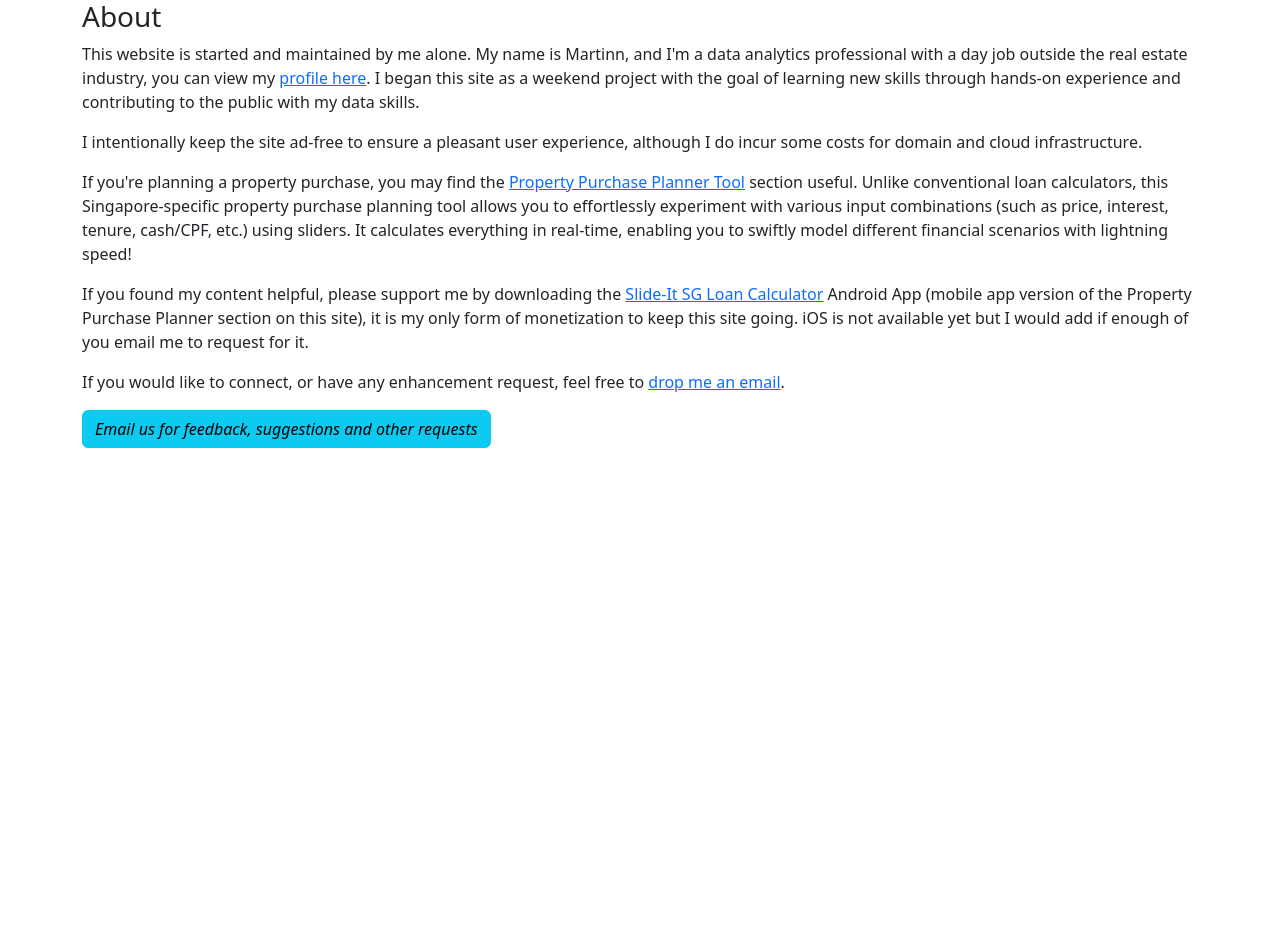
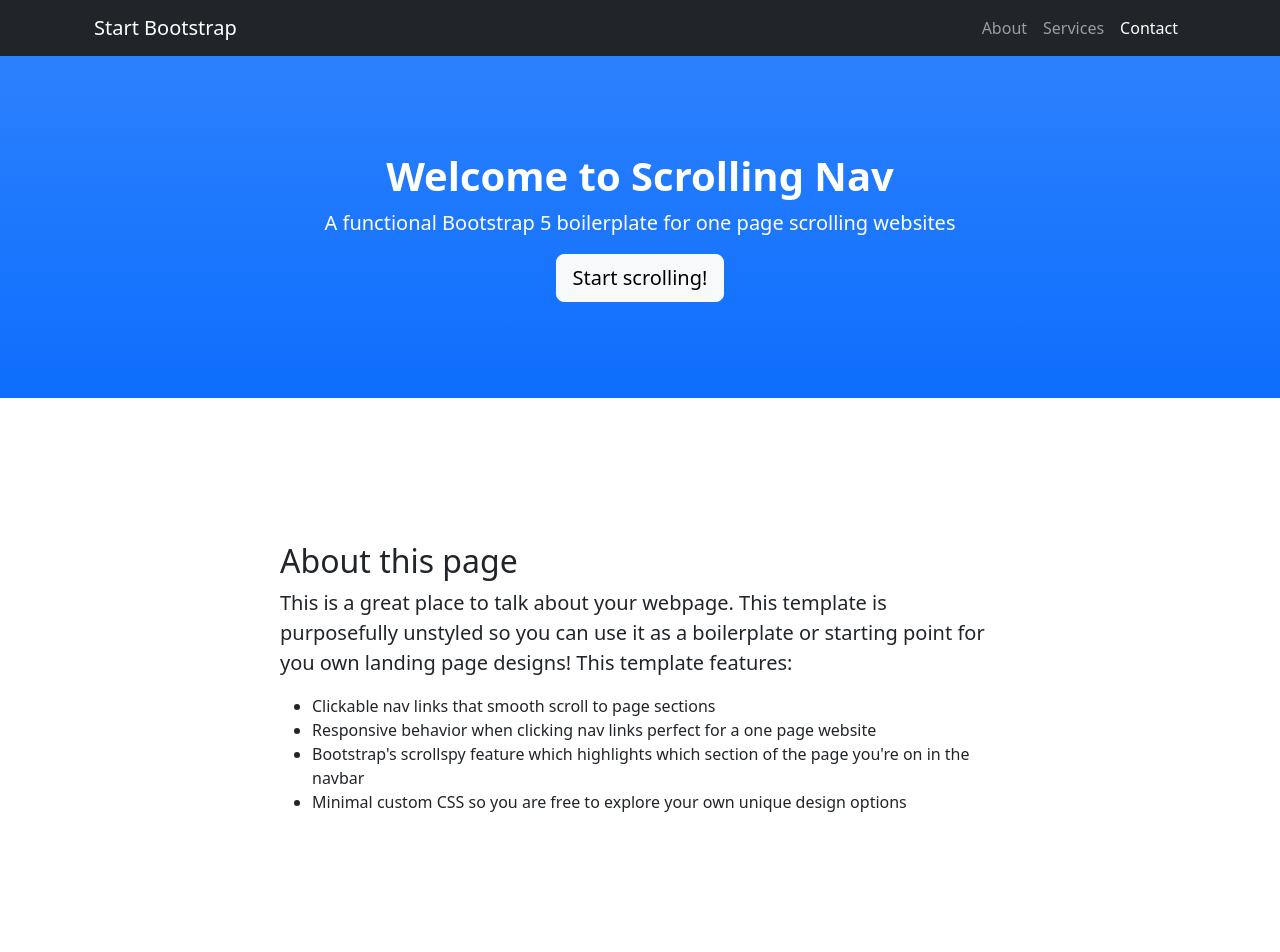
Before and after one commit to mn2c/mn2c.github.io, a plain HTML site: page index.html in a window 1280 px wide. Shown: the top 952 px of the page. Before the commit the page ends 800 px from the top, so only its background shows below. Drawn offline with nearby package versions, Linux system fonts and the light colour scheme.

Commit message:
Update index.html

```diff
--- a/index.html
+++ b/index.html
@@ -1,35 +1,84 @@
 <!DOCTYPE html>
 <html lang="en">
-<head>
-
-    <meta charset="UTF-8">
-    <meta name="viewport" content="width=device-width, initial-scale=1.0">
-    <title>About</title>
-    <link rel="stylesheet" type="text/css" href="css/styles.css">
-
-    <!-- <link href="https://cdn.jsdelivr.net/npm/bootstrap@5.1.3/dist/css/bootstrap.min.css" rel="stylesheet" integrity="sha384-1BmE4kWBq78iYhFldvKuhfTAU6auU8tT94WrHftjDbrCEXSU1oBoqyl2QvZ6jIW3" crossorigin="anonymous"> -->
-    <!-- <link rel="stylesheet" href="{{url_for('static', filename='css/styles.css')}}"> -->
-</head>
-<body>
-    <!-- {% include "navbar.html" %} -->
-
-    <div class="container">
-        <h3>About</h3>
-        <p>This website is started and maintained by me alone. My name is Martinn, and I'm a data analytics professional with a day job outside the real estate industry, you can view my <a href="https://www.linkedin.com/in/martinnchee/" target="_blank">profile here</a>. I began this site as a weekend project with the goal of learning new skills through hands-on experience and contributing to the public with my data skills.</p>
-
-        <p>I intentionally keep the site ad-free to ensure a pleasant user experience, although I do incur some costs for domain and cloud infrastructure.</p>
-
-        <p>If you're planning a property purchase, you may find the <a href="/mortgage-loan-calculator">Property Purchase Planner Tool</a> section useful. Unlike conventional loan calculators, this Singapore-specific property purchase planning tool allows you to effortlessly experiment with various input combinations (such as price, interest, tenure, cash/CPF, etc.) using sliders. It calculates everything in real-time, enabling you to swiftly model different financial scenarios with lightning speed!</p>
-
-        <p>If you found my content helpful, please support me by downloading the <a href="https://play.google.com/store/apps/details?id=com.martinnchee.slideitsgloancalculator&referrer=utm_source%3Dpropertydata" target="_blank">Slide-It SG Loan Calculator</a> Android App (mobile app version of the Property Purchase Planner section on this site), it is my only form of monetization to keep this site going. iOS is not available yet but I would add if enough of you email me to request for it.</p>
-
-        <p>If you would like to connect, or have any enhancement request, feel free to <a href="mailto:analytics.property.global@gmail.com" target="_blank">drop me an email</a>.</p>
-
-        <p style="text-align:left;"><i><a href="mailto:analytics.property.global@gmail.com" class="btn btn-info" role="button">Email us for feedback, suggestions and other requests</a></i></p>
-
-    </div>
-    <!-- <script src="https://ajax.googleapis.com/ajax/libs/jquery/3.5.1/jquery.min.js"></script>
-    <script src="https://cdnjs.cloudflare.com/ajax/libs/popper.js/1.16.0/umd/popper.min.js"></script>
-    <script src="https://maxcdn.bootstrapcdn.com/bootstrap/4.5.2/js/bootstrap.min.js"></script> -->
-</body>
+    <head>
+        <meta charset="utf-8" />
+        <meta name="viewport" content="width=device-width, initial-scale=1, shrink-to-fit=no" />
+        <meta name="description" content="" />
+        <meta name="author" content="" />
+        <title>Scrolling Nav - Start Bootstrap Template</title>
+        <link rel="icon" type="image/x-icon" href="assets/favicon.ico" />
+        <!-- Core theme CSS (includes Bootstrap)-->
+        <link href="css/styles.css" rel="stylesheet" />
+    </head>
+    <body id="page-top">
+        <!-- Navigation-->
+        <nav class="navbar navbar-expand-lg navbar-dark bg-dark fixed-top" id="mainNav">
+            <div class="container px-4">
+                <a class="navbar-brand" href="#page-top">Start Bootstrap</a>
+                <button class="navbar-toggler" type="button" data-bs-toggle="collapse" data-bs-target="#navbarResponsive" aria-controls="navbarResponsive" aria-expanded="false" aria-label="Toggle navigation"><span class="navbar-toggler-icon"></span></button>
+                <div class="collapse navbar-collapse" id="navbarResponsive">
+                    <ul class="navbar-nav ms-auto">
+                        <li class="nav-item"><a class="nav-link" href="#about">About</a></li>
+                        <li class="nav-item"><a class="nav-link" href="#services">Services</a></li>
+                        <li class="nav-item"><a class="nav-link" href="#contact">Contact</a></li>
+                    </ul>
+                </div>
+            </div>
+        </nav>
+        <!-- Header-->
+        <header class="bg-primary bg-gradient text-white">
+            <div class="container px-4 text-center">
+                <h1 class="fw-bolder">Welcome to Scrolling Nav</h1>
+                <p class="lead">A functional Bootstrap 5 boilerplate for one page scrolling websites</p>
+                <a class="btn btn-lg btn-light" href="#about">Start scrolling!</a>
+            </div>
+        </header>
+        <!-- About section-->
+        <section id="about">
+            <div class="container px-4">
+                <div class="row gx-4 justify-content-center">
+                    <div class="col-lg-8">
+                        <h2>About this page</h2>
+                        <p class="lead">This is a great place to talk about your webpage. This template is purposefully unstyled so you can use it as a boilerplate or starting point for you own landing page designs! This template features:</p>
+                        <ul>
+                            <li>Clickable nav links that smooth scroll to page sections</li>
+                            <li>Responsive behavior when clicking nav links perfect for a one page website</li>
+                            <li>Bootstrap's scrollspy feature which highlights which section of the page you're on in the navbar</li>
+                            <li>Minimal custom CSS so you are free to explore your own unique design options</li>
+                        </ul>
+                    </div>
+                </div>
+            </div>
+        </section>
+        <!-- Services section-->
+        <section class="bg-light" id="services">
+            <div class="container px-4">
+                <div class="row gx-4 justify-content-center">
+                    <div class="col-lg-8">
+                        <h2>Services we offer</h2>
+                        <p class="lead">Lorem ipsum dolor sit amet, consectetur adipisicing elit. Aut optio velit inventore, expedita quo laboriosam possimus ea consequatur vitae, doloribus consequuntur ex. Nemo assumenda laborum vel, labore ut velit dignissimos.</p>
+                    </div>
+                </div>
+            </div>
+        </section>
+        <!-- Contact section-->
+        <section id="contact">
+            <div class="container px-4">
+                <div class="row gx-4 justify-content-center">
+                    <div class="col-lg-8">
+                        <h2>Contact us</h2>
+                        <p class="lead">Lorem ipsum dolor sit amet, consectetur adipisicing elit. Vero odio fugiat voluptatem dolor, provident officiis, id iusto! Obcaecati incidunt, qui nihil beatae magnam et repudiandae ipsa exercitationem, in, quo totam.</p>
+                    </div>
+                </div>
+            </div>
+        </section>
+        <!-- Footer-->
+        <footer class="py-5 bg-dark">
+            <div class="container px-4"><p class="m-0 text-center text-white">Copyright &copy; Your Website 2023</p></div>
+        </footer>
+        <!-- Bootstrap core JS-->
+        <script src="https://cdn.jsdelivr.net/npm/bootstrap@5.2.3/dist/js/bootstrap.bundle.min.js"></script>
+        <!-- Core theme JS-->
+        <script src="js/scripts.js"></script>
+    </body>
 </html>
```
